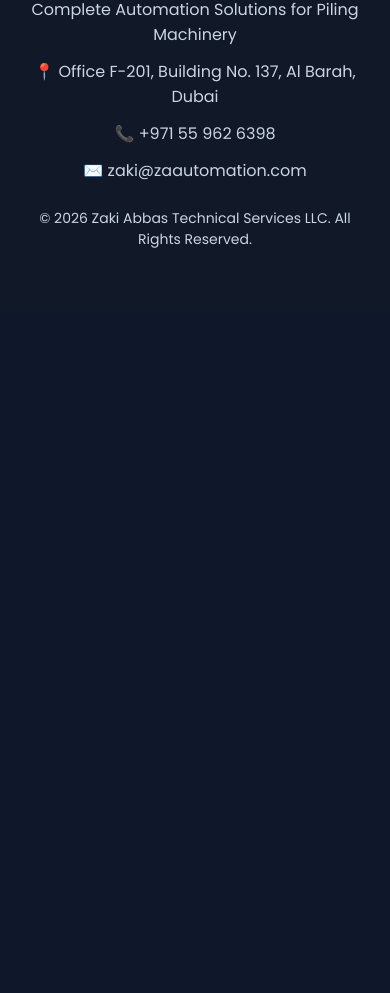
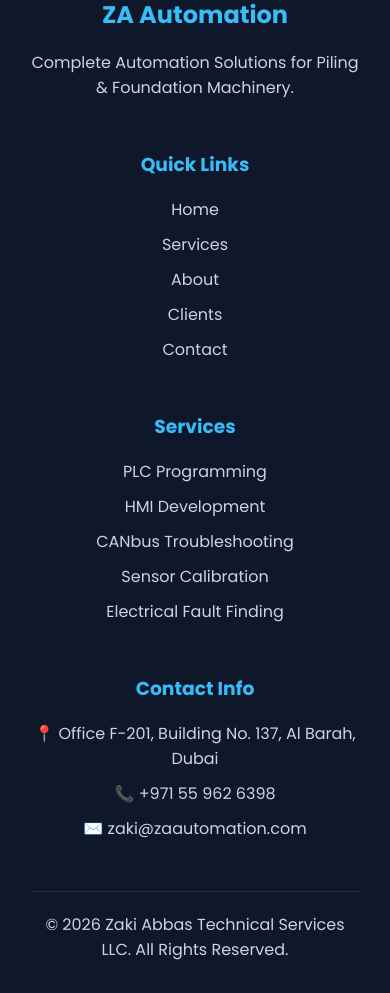
Before and after one commit to MRY0709/za-automation-next, a Next.js app: page /contact in a window 390 px wide. Shown: the part 1004-1997 px from the top of the page. Before the commit the page ends 1316 px from the top, so only its background shows below. Built offline with nearby package versions, Linux system fonts and the light colour scheme.

Commit message:
Improve footer and about section design

```diff
--- a/app/globals.css
+++ b/app/globals.css
@@ -104,6 +104,53 @@
   font-size: 14px;
   color: #94a3b8;
 }
+.footer {
+  background: #0f172a;
+  color: white;
+  padding: 60px 8%;
+  margin-top: 80px;
+}
+
+.footer-container {
+  display: grid;
+  grid-template-columns: repeat(4, 1fr);
+  gap: 40px;
+}
+
+.footer-section h2,
+.footer-section h3 {
+  color: #38bdf8;
+  margin-bottom: 18px;
+}
+
+.footer-section p,
+.footer-section a {
+  display: block;
+  color: #cbd5e1;
+  text-decoration: none;
+  margin-bottom: 10px;
+  transition: 0.3s;
+}
+
+.footer-section a:hover {
+  color: #38bdf8;
+  transform: translateX(5px);
+}
+
+.footer-bottom {
+  border-top: 1px solid rgba(255, 255, 255, 0.1);
+  margin-top: 40px;
+  padding-top: 20px;
+  text-align: center;
+  color: #94a3b8;
+}
+
+@media (max-width: 900px) {
+  .footer-container {
+    grid-template-columns: 1fr;
+    text-align: center;
+  }
+}
 /* HERO SECTION */
 
 .hero {
@@ -170,8 +217,20 @@
 
 .section-title {
   text-align: center;
-  font-size: 40px;
-  margin-bottom: 60px;
+  font-size: 52px;
+  font-weight: 800;
+  margin-bottom: 70px;
+  position: relative;
+}
+
+.section-title::after {
+  content: "";
+  width: 90px;
+  height: 4px;
+  background: #38bdf8;
+  display: block;
+  margin: 18px auto 0;
+  border-radius: 999px;
 }
 
 .feature-grid {
@@ -181,27 +240,51 @@
 }
 
 .feature-card {
+  position: relative;
   background: #1e293b;
-  padding: 30px;
-  border-radius: 15px;
-  transition: 0.3s;
-  border: 1px solid transparent;
+  padding: 35px;
+  border-radius: 20px;
+  transition: all 0.4s ease;
+  border: 1px solid rgba(56, 189, 248, 0.1);
+  overflow: hidden;
+}
+
+.feature-card::before {
+  content: "";
+  position: absolute;
+  top: 0;
+  left: 0;
+  width: 100%;
+  height: 4px;
+  background: linear-gradient(90deg, #38bdf8, #0ea5e9);
+  transform: scaleX(0);
+  transform-origin: left;
+  transition: 0.4s ease;
+}
+
+.feature-card:hover::before {
+  transform: scaleX(1);
 }
 
 .feature-card:hover {
-  transform: translateY(-10px);
+  transform: translateY(-12px);
   border-color: #38bdf8;
-  box-shadow: 0 15px 35px rgba(56, 189, 248, 0.15);
+  box-shadow:
+    0 20px 40px rgba(56, 189, 248, 0.18),
+    0 0 20px rgba(56, 189, 248, 0.08);
 }
 
 .feature-card h3 {
-  margin-bottom: 15px;
+  margin-bottom: 18px;
   color: #38bdf8;
+  font-size: 28px;
+  font-weight: 700;
 }
 
 .feature-card p {
   color: #cbd5e1;
-  line-height: 1.7;
+  line-height: 1.8;
+  font-size: 16px;
 }
 
 /* RESPONSIVE */
@@ -498,6 +581,7 @@
   border-color: #38bdf8;
   box-shadow: 0 15px 35px rgba(56, 189, 248, 0.15);
 }
+
 /* ACTIVE NAVBAR */
 
 .active-link {
@@ -1473,3 +1557,40 @@
   gap: 12px;
   text-decoration: none;
 }
+.about-stats {
+  display: grid;
+  grid-template-columns: repeat(auto-fit, minmax(220px, 1fr));
+  gap: 20px;
+  margin-top: 40px;
+}
+
+.stat-card {
+  background: #0f172a;
+  border: 1px solid rgba(56, 189, 248, 0.2);
+  border-radius: 15px;
+  padding: 25px;
+  text-align: center;
+  transition: 0.3s ease;
+}
+
+.stat-card:hover {
+  transform: translateY(-6px);
+  border-color: #38bdf8;
+  box-shadow: 0 15px 30px rgba(56, 189, 248, 0.15);
+}
+
+.stat-card h3 {
+  color: #38bdf8;
+  font-size: 28px;
+  margin-bottom: 10px;
+}
+
+.stat-card p {
+  color: #cbd5e1;
+  margin: 0;
+}
+.about-stats {
+  display: grid;
+  grid-template-columns: repeat(2, 1fr);
+  gap: 20px;
+}
--- a/components/Footer.jsx
+++ b/components/Footer.jsx
@@ -3,19 +3,49 @@
 function Footer() {
   return (
     <footer className="footer">
-      <h2>Zaki Abbas Technical Services LLC</h2>
+      <div className="footer-container">
+        <div className="footer-section">
+          <h2>ZA Automation</h2>
 
-      <p>Complete Automation Solutions for Piling Machinery</p>
+          <p>
+            Complete Automation Solutions for Piling & Foundation Machinery.
+          </p>
+        </div>
 
-      <p>📍 Office F-201, Building No. 137, Al Barah, Dubai</p>
+        <div className="footer-section">
+          <h3>Quick Links</h3>
 
-      <p>📞 +971 55 962 6398</p>
+          <Link href="/">Home</Link>
+          <Link href="/services">Services</Link>
+          <Link href="/about">About</Link>
+          <Link href="/users">Clients</Link>
+          <Link href="/contact">Contact</Link>
+        </div>
 
-      <p>✉️ zaki@zaautomation.com</p>
+        <div className="footer-section">
+          <h3>Services</h3>
 
-      <p className="copyright">
-        © 2026 Zaki Abbas Technical Services LLC. All Rights Reserved.
-      </p>
+          <p>PLC Programming</p>
+          <p>HMI Development</p>
+          <p>CANbus Troubleshooting</p>
+          <p>Sensor Calibration</p>
+          <p>Electrical Fault Finding</p>
+        </div>
+
+        <div className="footer-section">
+          <h3>Contact Info</h3>
+
+          <p>📍 Office F-201, Building No. 137, Al Barah, Dubai</p>
+
+          <p>📞 +971 55 962 6398</p>
+
+          <p>✉️ zaki@zaautomation.com</p>
+        </div>
+      </div>
+
+      <div className="footer-bottom">
+        <p>© 2026 Zaki Abbas Technical Services LLC. All Rights Reserved.</p>
+      </div>
     </footer>
   );
 }
```
Also changed, not shown: pages/About.jsx (+21 -1 lines).
